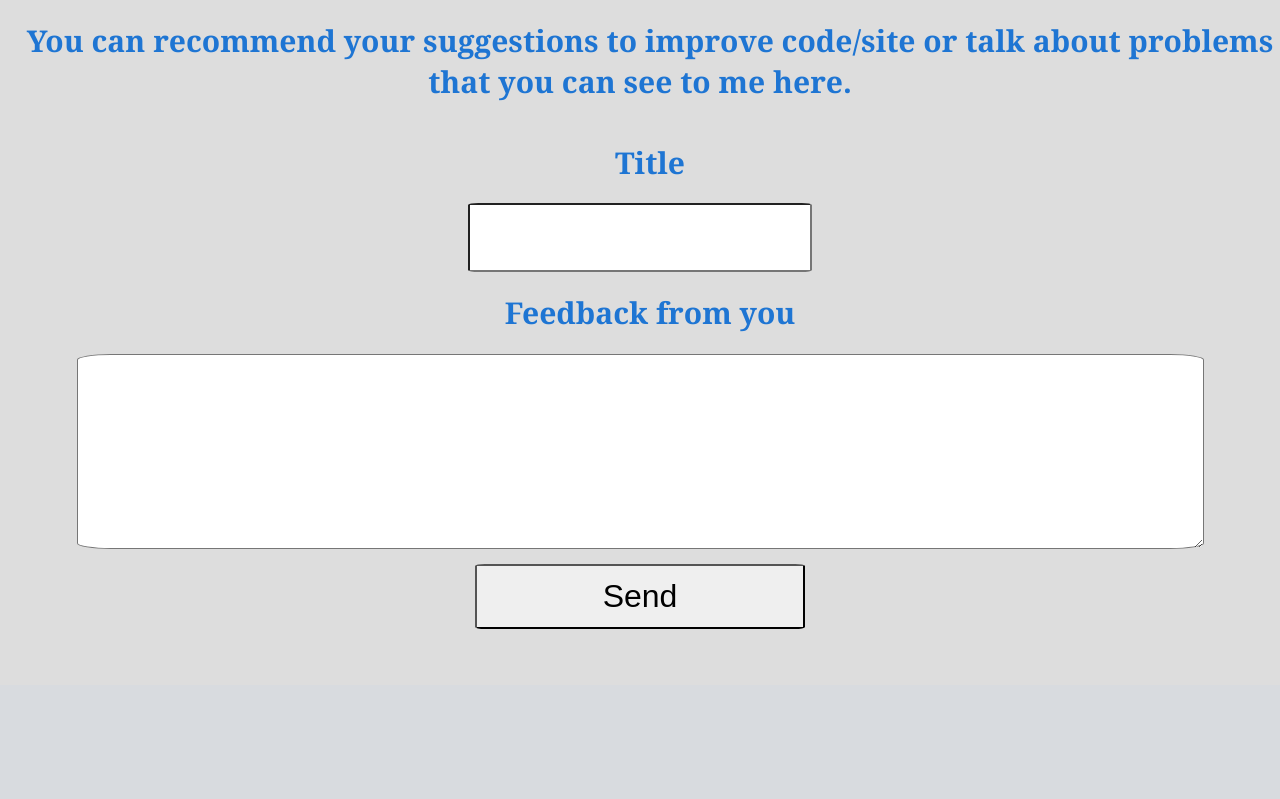
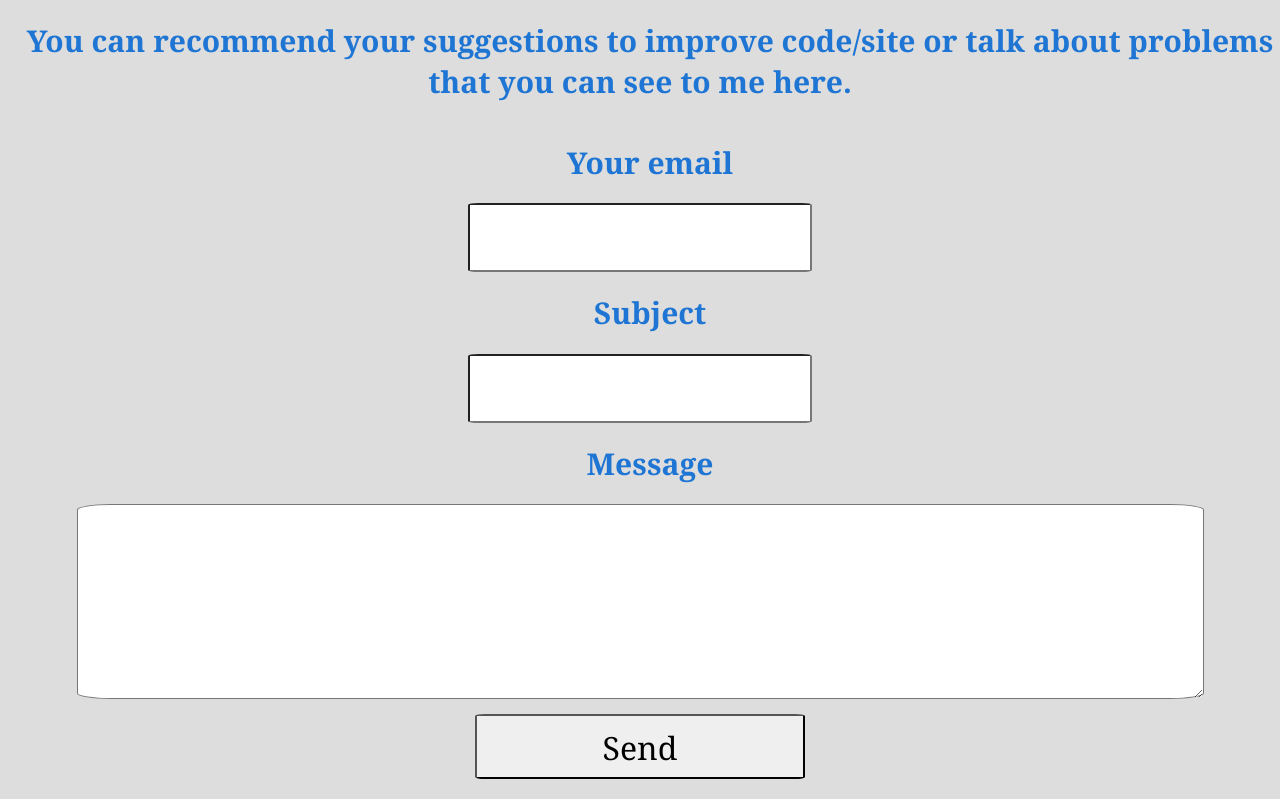
Before and after one commit to ZarinaLinnik/Reality, a Django app: page /feedback/ in a window 1280 px wide. Shown: the part 115-914 px from the top of the page. Before the commit the page ends 744 px from the top, so only its background shows below. Run offline with Django 5.2, Linux system fonts and the light colour scheme; a user stored in the database is signed in.

Commit message:
Boost registrationa and feedback

```diff
--- a/main/forms.py
+++ b/main/forms.py
@@ -29,5 +29,6 @@ class AddParameterIMGMyPhoto(forms.ModelForm):
 
 
 class GiveFeedBack(forms.Form):
-    title = forms.CharField(max_length=200, min_length=2, required=True, label='Title')
-    text = forms.CharField(widget=forms.Textarea(), label='Feedback from you')
+    email = forms.EmailField(label='Your email')
+    subject = forms.CharField(max_length=200, min_length=2, required=True, label='Subject')
+    message = forms.CharField(widget=forms.Textarea(), label='Message')
--- a/main/templates/feedback.html
+++ b/main/templates/feedback.html
@@ -13,10 +13,12 @@
         <p>{{ thank_you_text }}</p>
     {% endif %}
 
-    <div><h1>{{ feedback_fields.title.label }}</h1></div>
-    <div>{{ feedback_fields.title }}</div>
-    <div><h1>{{ feedback_fields.text.label }}</h1></div>
-    <div>{{ feedback_fields.text }}</div>
+    <div><h1>{{ feedback_fields.email.label }}</h1></div>
+    <div>{{ feedback_fields.email }}</div>
+    <div><h1>{{ feedback_fields.subject.label }}</h1></div>
+    <div>{{ feedback_fields.subject }}</div>
+    <div><h1>{{ feedback_fields.message.label }}</h1></div>
+    <div>{{ feedback_fields.message }}</div>
     <div><input type="submit" value="Send"></div>
 </form>
 {% endblock %}
--- a/main/views.py
+++ b/main/views.py
@@ -20,6 +20,7 @@ def start(request, farewell=False):
 
 
 def registration(request):
+    special_text = False
     if request.method == 'POST':
         form = UserCreationForm(request.POST)
         if form.is_valid():
@@ -29,9 +30,11 @@ def registration(request):
             user = authenticate(username=username, password=password)
             login(request, user)
             return redirect('/accounts/profile/')
+        else:
+            special_text = True
     else:
         form = UserCreationForm()
-    return render(request, 'registration.html', {'form':form})
+    return render(request, 'registration.html', {'form':form, 'special_text':special_text})
 
 
 @login_required
@@ -39,10 +42,11 @@ def feedback(request):
     form = GiveFeedBack()
     if request.method == 'POST':
         username = request.user
-        title = request.POST['title']
-        context = request.POST['text'] + f'\nby {username}'
+        email = request.POST['email']
+        subject = request.POST['subject']
+        message = f'\tFrom {email}\n\n\t' + request.POST['message'] + f'\n\n\tBy {username}'
 
-        send_mail(title, context, settings.EMAIL_HOST_USER, [settings.EMAIL_HOST_USER,])
+        send_mail(subject, message, email, ['test123testZarina@gmail.com',])
 
         text = 'Thank you for your answer!'
     else:
--- a/static/main/css/form.css
+++ b/static/main/css/form.css
@@ -20,6 +20,7 @@ input, textarea {
     border-radius: 3%;
     font-size: 32px;
     padding: 10px;
+    font-family: Cambria, Cochin, Georgia, Times, 'Times New Roman', serif;
 }
 input {
     height: 45px;
@@ -28,7 +29,6 @@ input {
 textarea {
     height: 173px;
     width: 1105px;
-    font-family: Cambria, Cochin, Georgia, Times, 'Times New Roman', serif;
 }
 button, input[type="submit"] {
     height: 65px;
```
Also changed, not shown: main/templates/registration/registration.html (+17 -1 lines), db.sqlite3, main/migrations/0009_parameter2whatdoyoudo_parameter3environment_and_more.py (added).
